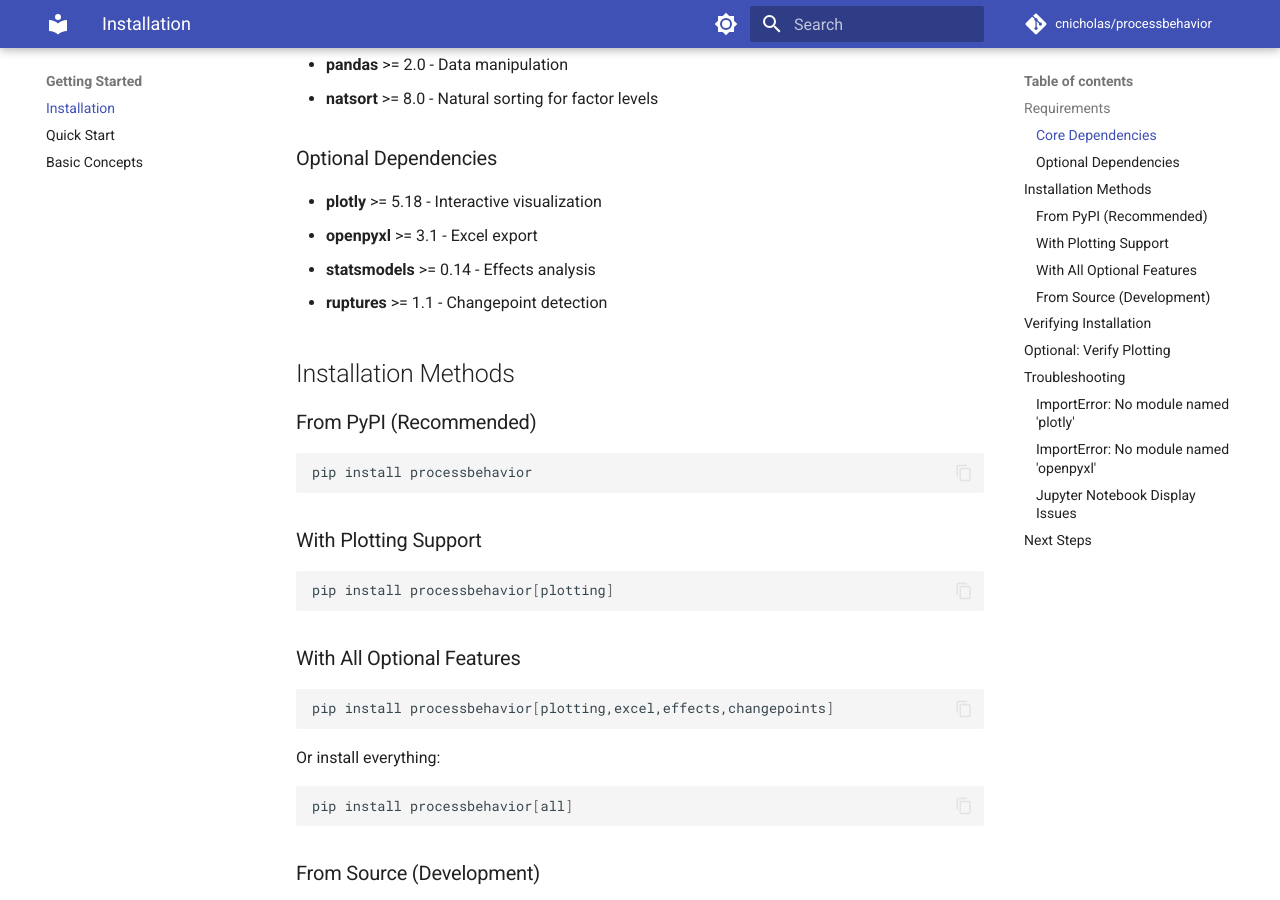
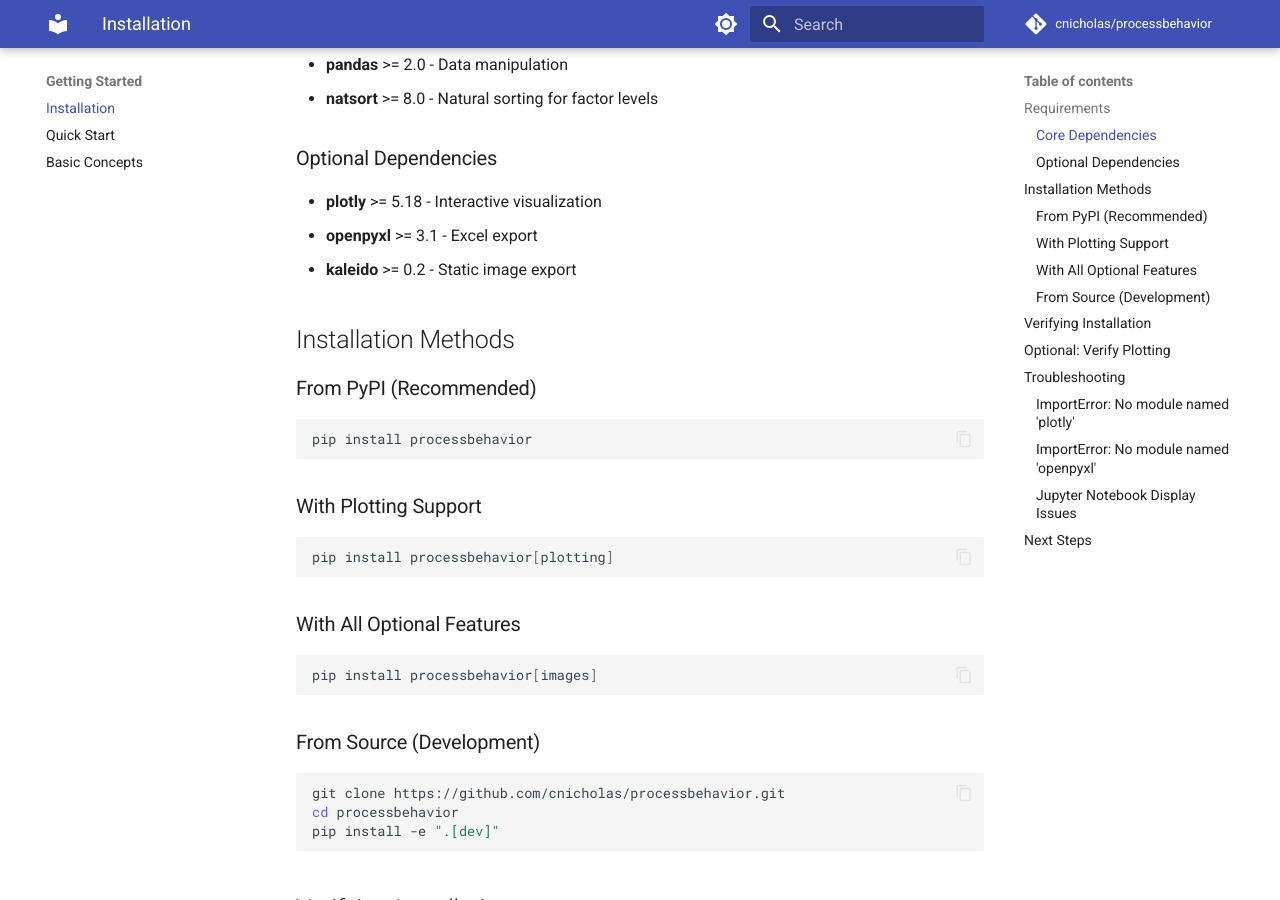
Before and after one commit to cnicholas/processbehavior, an MkDocs documentation site: the page built from docs/getting-started/installation.md, in a window 1280 px wide and 900 px high, scrolled down 330 px. Built offline with MkDocs 1.6.1 and Material for MkDocs 9.7.7, drawn with Linux system fonts in a browser that asks for light colours; comment, search, counter and statistics services are not loaded.

Commit message:
chore: Remove unused statsmodels and ruptures dependencies

````diff
--- a/docs/getting-started/installation.md
+++ b/docs/getting-started/installation.md
@@ -11,8 +11,7 @@ ProcessBehavior requires Python 3.9 or later.
 ### Optional Dependencies
 - **plotly** >= 5.18 - Interactive visualization
 - **openpyxl** >= 3.1 - Excel export
-- **statsmodels** >= 0.14 - Effects analysis
-- **ruptures** >= 1.1 - Changepoint detection
+- **kaleido** >= 0.2 - Static image export
 
 ## Installation Methods
 
@@ -31,13 +30,7 @@ pip install processbehavior[plotting]
 ### With All Optional Features
 
 ```bash
-pip install processbehavior[plotting,excel,effects,changepoints]
-```
-
-Or install everything:
-
-```bash
-pip install processbehavior[all]
+pip install processbehavior[images]
 ```
 
 ### From Source (Development)
--- a/pyproject.toml
+++ b/pyproject.toml
@@ -20,8 +20,6 @@ dependencies = [
 
 [project.optional-dependencies]
 images = ["kaleido>=0.2"]
-changepoints = ["ruptures>=1.1"]
-effects = ["statsmodels>=0.14"]
 dev = [
   "pytest>=8",
   "pytest-cov>=5",
@@ -33,8 +31,6 @@ dev = [
   "jupyter-book>=1.0",
   "kaleido>=0.2",
   "pillow>=10.0",
-  "ruptures>=1.1",
-  "statsmodels>=0.14",
 ]
 
 [tool.pytest.ini_options]
````
Also changed, not shown: docs/appendix/changelog.md (+1 -2 lines), docs/reference/api.md (+1 -1 lines).
